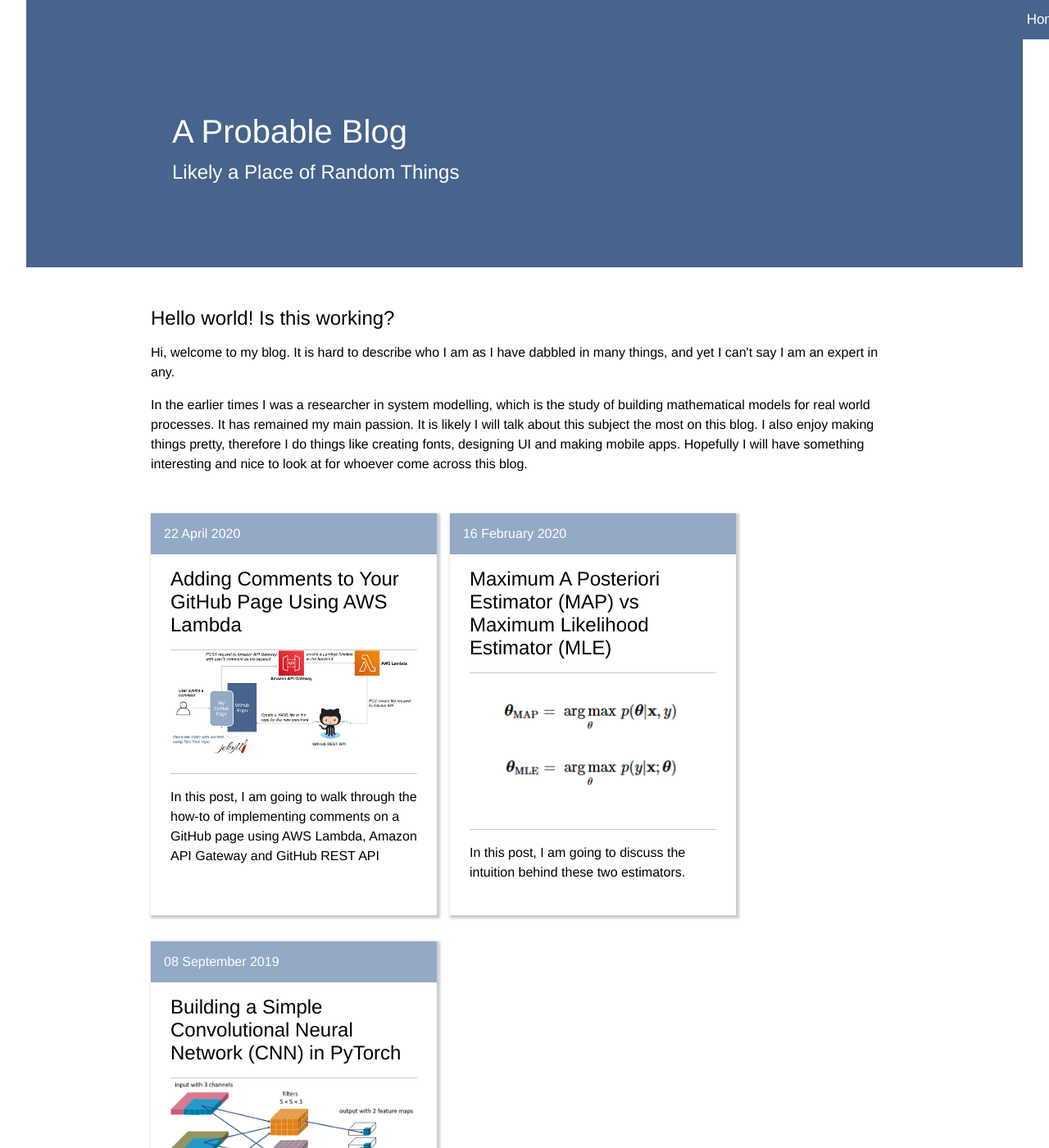
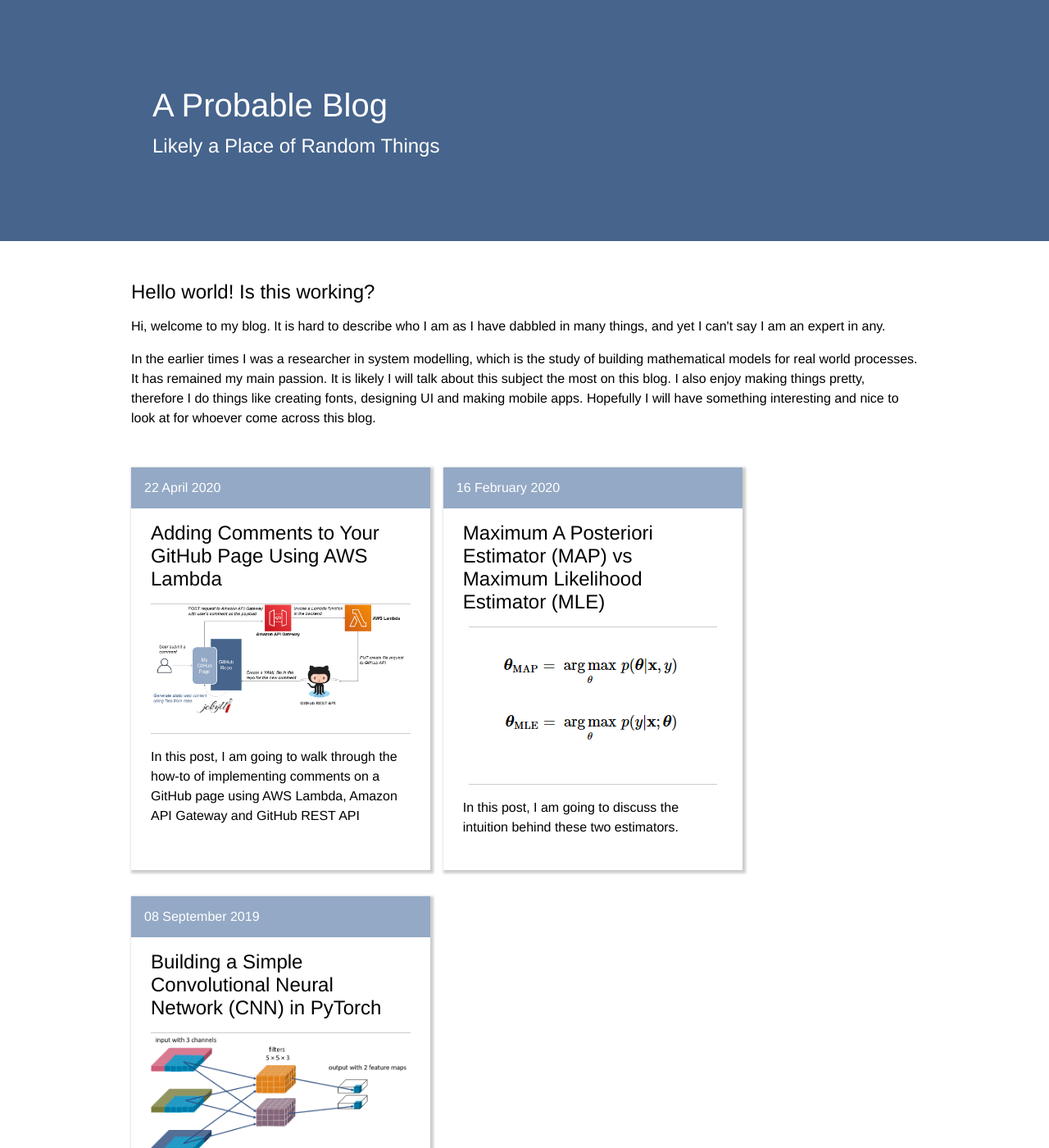
Before and after one commit to takmanman/takmanman.github.io, a Jekyll site: the page built from index.html, in a window 1280 px wide and 1400 px high. Shown: the whole window at 82% size. Built offline with Jekyll 4.4.1, drawn with Linux system fonts in a browser that asks for light colours.

Commit message:
Look update

```diff
--- a/_layouts/home.html
+++ b/_layouts/home.html
@@ -17,9 +17,6 @@
 </head>
 <html>
   <body>
-
-	{%- include navbar.html -%}
-
 	<div class="banner">
         <div class="container">
             <p class = "title">{{ page.title }}</p>
--- a/assets/css/afloat.css
+++ b/assets/css/afloat.css
@@ -1,8 +1,8 @@
 @import url(coding.css);
 @import url(london.css);
 :root {
-  --body-margin: 1rem;
-  --body-padding: 1rem;
+  --body-margin: 0rem;
+  --body-padding: 0rem;
 
   --banner-margin: 0rem;
 
@@ -88,36 +88,36 @@ img {
 }
 
 .navbar {
-	overflow: hidden;
-	background-color: var(--secondary-color);
+	margin-bottom:0em;
+    padding:2rem 2rem;
+	background-color:var(--main-color);
 	position: fixed;
-	top: 0;
-	width: 100%;
-        margin: auto;
+	float: right;
+}
 
+.navbar:hover {
+	background: var(--secondary-shade);
+	color: white;
 }
 
 .navbar a {
-	float: right;
-	display: block;
+
 	color: white;
-	text-align: center;
-	padding: 14px 14px;
+
 	text-decoration: none;
 	font-size: 17px;
-}
-
-.navbar a:hover {
-	background: var(--secondary-shade);
-	color: white;
 }
 
 .banner{
 
 	margin-bottom:3em;
-        padding:6rem 2rem;
+    padding:6rem 2rem;
 	background-color:var(--main-color);
 
+}
+
+.banner a{
+	float: right;
 }
 
 .banner p{
```
